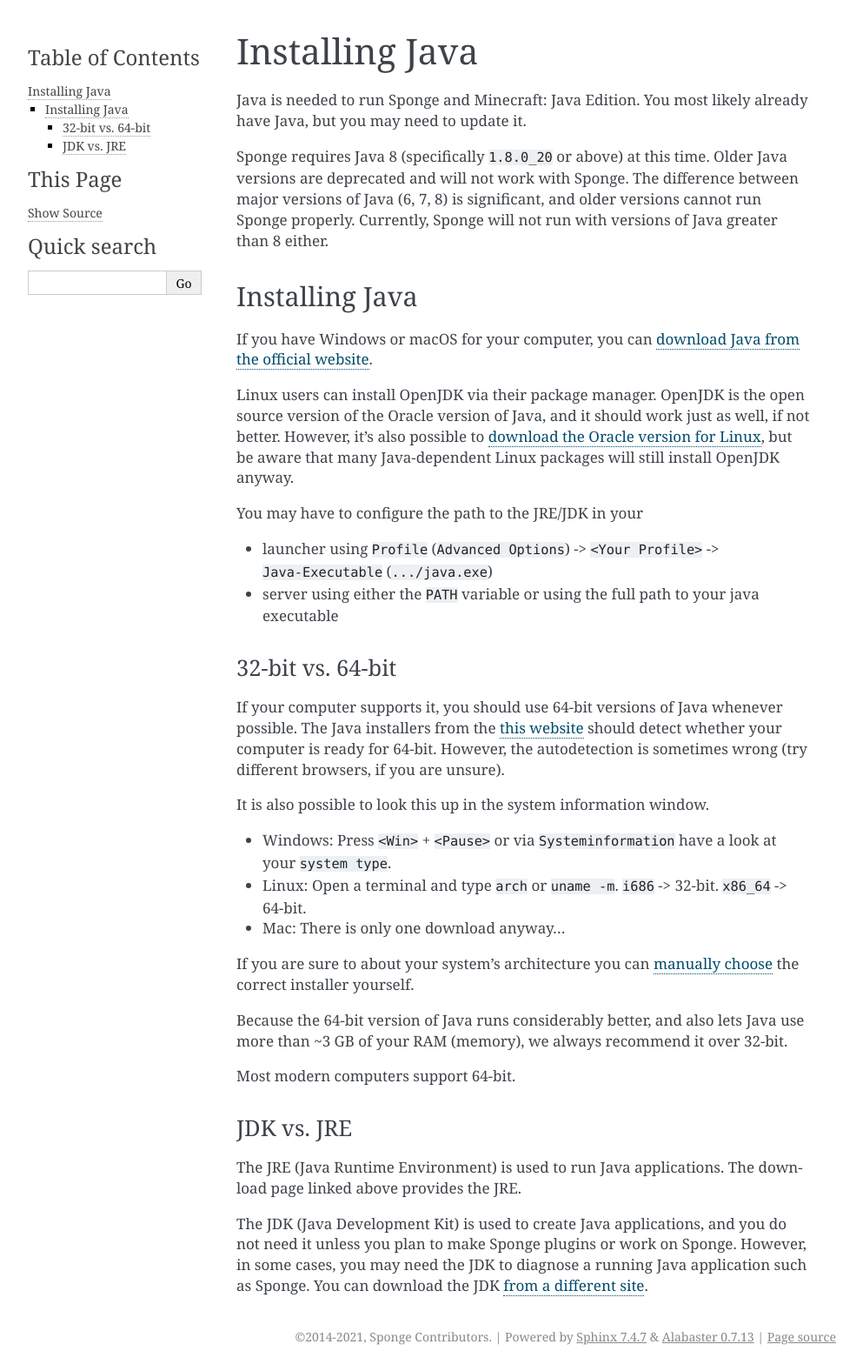
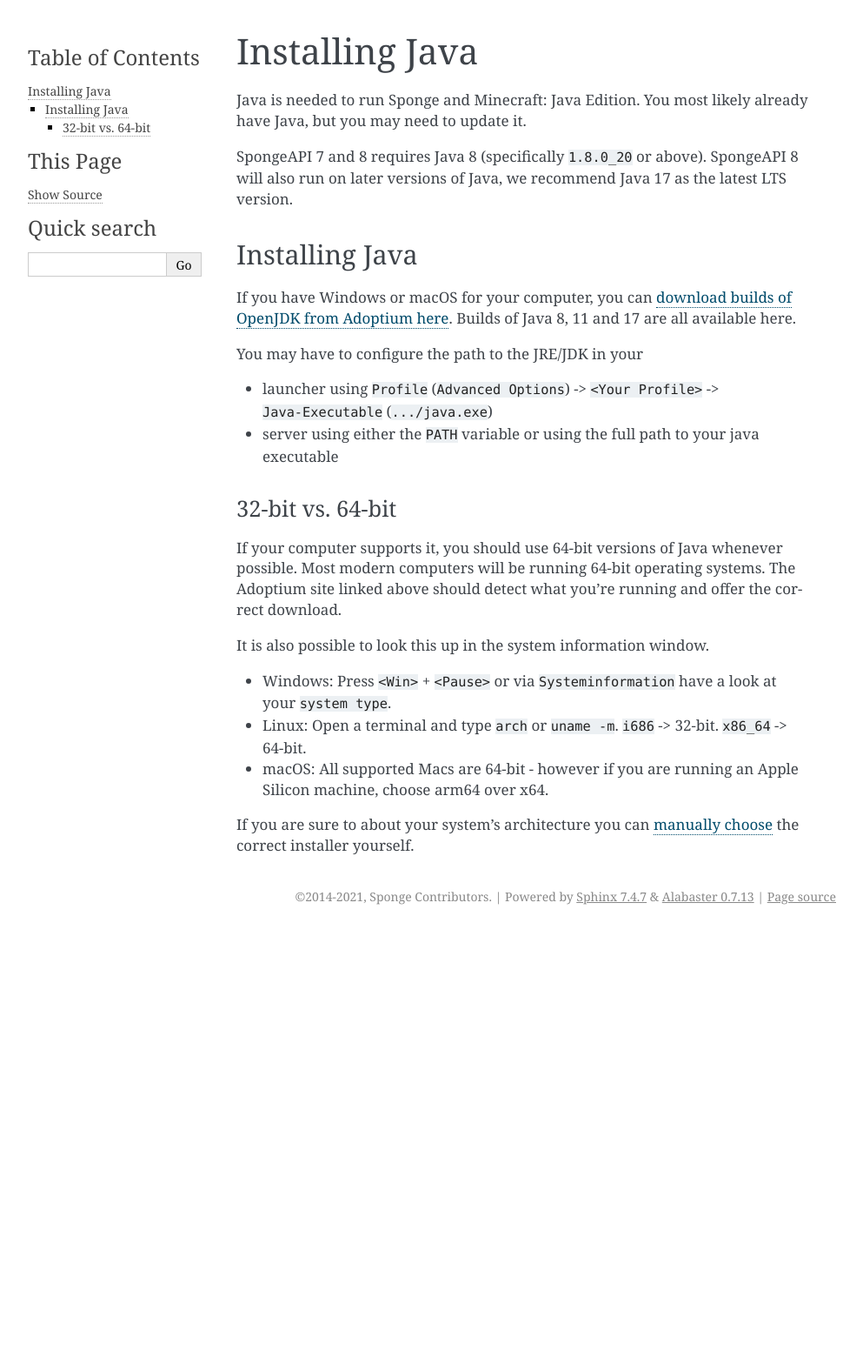
Before and after one commit to SpongePowered/SpongeDocs, a Sphinx documentation site: the page built from source/server/getting-started/jre.rst, in a window 1280 px wide. Shown: the whole page at 87% size, without its empty margins (148-1141 px from the left). Built offline with Sphinx 7.4.7, drawn with Linux system fonts in a browser that asks for light colours; pages that are not in the unit, such as notebooks, are missing from menus; after the commit the page ends 1070 px from its top, so only the background shows below that.

Commit message:
First changes

```diff
--- a/source/plugin/index.rst
+++ b/source/plugin/index.rst
@@ -42,7 +42,6 @@
     commands/index
     event/index
     configuration/index
-    assets
     data/index
     blocks/index
     entities/index
--- a/source/server/getting-started/jre.rst
+++ b/source/server/getting-started/jre.rst
@@ -5,20 +5,14 @@
 Java is needed to run Sponge and Minecraft: Java Edition. You most likely already have Java, but you may need to update
 it.
 
-Sponge requires Java 8 (specifically ``1.8.0_20`` or above) at this time. Older Java versions are deprecated and will
-not work with Sponge. The difference between major versions of Java (6, 7, 8) is significant, and older versions cannot
-run Sponge properly. Currently, Sponge will not run with versions of Java greater than 8 either.
+SpongeAPI 7 and 8 requires Java 8 (specifically ``1.8.0_20`` or above). SpongeAPI 8 will also run on later versions of
+Java, we recommend Java 17 as the latest LTS version.
 
 Installing Java
 ===============
 
-If you have Windows or macOS for your computer, you can `download Java from the official website
-<https://java.com/en/download/manual.jsp>`__.
-
-Linux users can install OpenJDK via their package manager. OpenJDK is the open source version of the Oracle version of
-Java, and it should work just as well, if not better. However, it's also possible to `download the Oracle version for
-Linux <https://www.oracle.com/technetwork/java/javase/downloads/index.html>`__, but be aware that many Java-dependent
-Linux packages will still install OpenJDK anyway.
+If you have Windows or macOS for your computer, you can `download builds of OpenJDK from Adoptium here
+<https://adoptium.net/>`__. Builds of Java 8, 11 and 17 are all available here.
 
 You may have to configure the path to the JRE/JDK in your
 
@@ -28,30 +22,15 @@
 32-bit vs. 64-bit
 ~~~~~~~~~~~~~~~~~
 
-If your computer supports it, you should use 64-bit versions of Java whenever possible. The Java installers from the
-`this website <https://java.com/en/download/>`__ should detect whether your computer is ready for 64-bit.
-However, the autodetection is sometimes wrong (try different browsers, if you are unsure).
+If your computer supports it, you should use 64-bit versions of Java whenever possible. Most modern computers will be
+running 64-bit operating systems. The Adoptium site linked above should detect what you're running and offer the correct
+download.
 
 It is also possible to look this up in the system information window.
 
 * Windows: Press ``<Win>`` + ``<Pause>`` or via ``Systeminformation`` have a look at your ``system type``.
 * Linux: Open a terminal and type ``arch`` or ``uname -m``. ``i686`` -> 32-bit. ``x86_64`` -> 64-bit.
-* Mac: There is only one download anyway...
+* macOS: All supported Macs are 64-bit - however if you are running an Apple Silicon machine, choose arm64 over x64.
 
 If you are sure to about your system's architecture you can
-`manually choose <https://java.com/en/download/manual.jsp>`__ the correct installer yourself.
-
-Because the 64-bit version of Java runs considerably better, and also lets Java use more than ~3 GB of your RAM
-(memory), we always recommend it over 32-bit.
-
-Most modern computers support 64-bit.
-
-JDK vs. JRE
-~~~~~~~~~~~
-
-The JRE (Java Runtime Environment) is used to run Java applications. The download page linked above provides the JRE.
-
-The JDK (Java Development Kit) is used to create Java applications, and you do not need it unless you plan to make
-Sponge plugins or work on Sponge. However, in some cases, you may need the JDK to diagnose a running Java application
-such as Sponge. You can download the JDK `from a different site
-<https://www.oracle.com/technetwork/java/javase/downloads/index.html>`__.
+`manually choose <https://adoptium.net/releases.html>`__ the correct installer yourself.
```
Also changed, not shown: source/plugin/api-versions.rst (+17 -3 lines), source/plugin/assets.rst (deleted, +0 -63 lines), source/server/quickstart.rst (+35 -9 lines), 1 other file.
